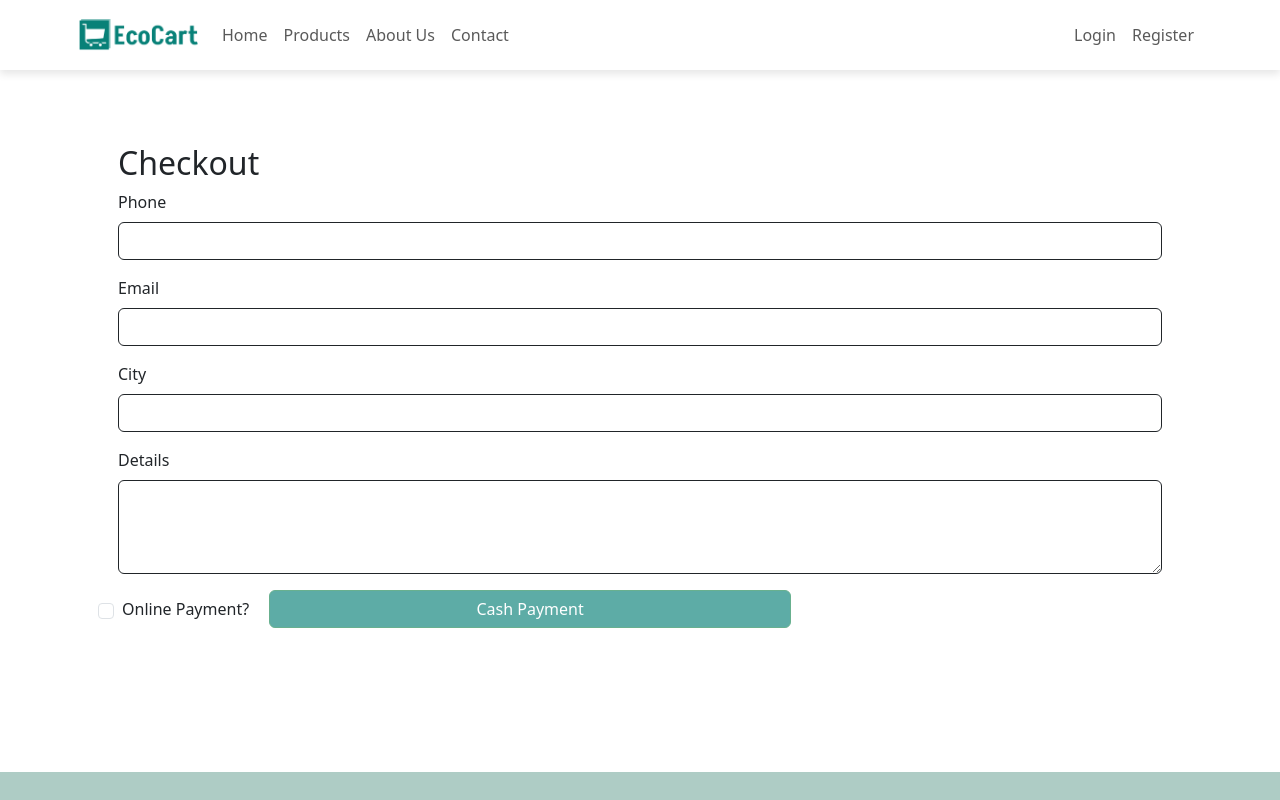
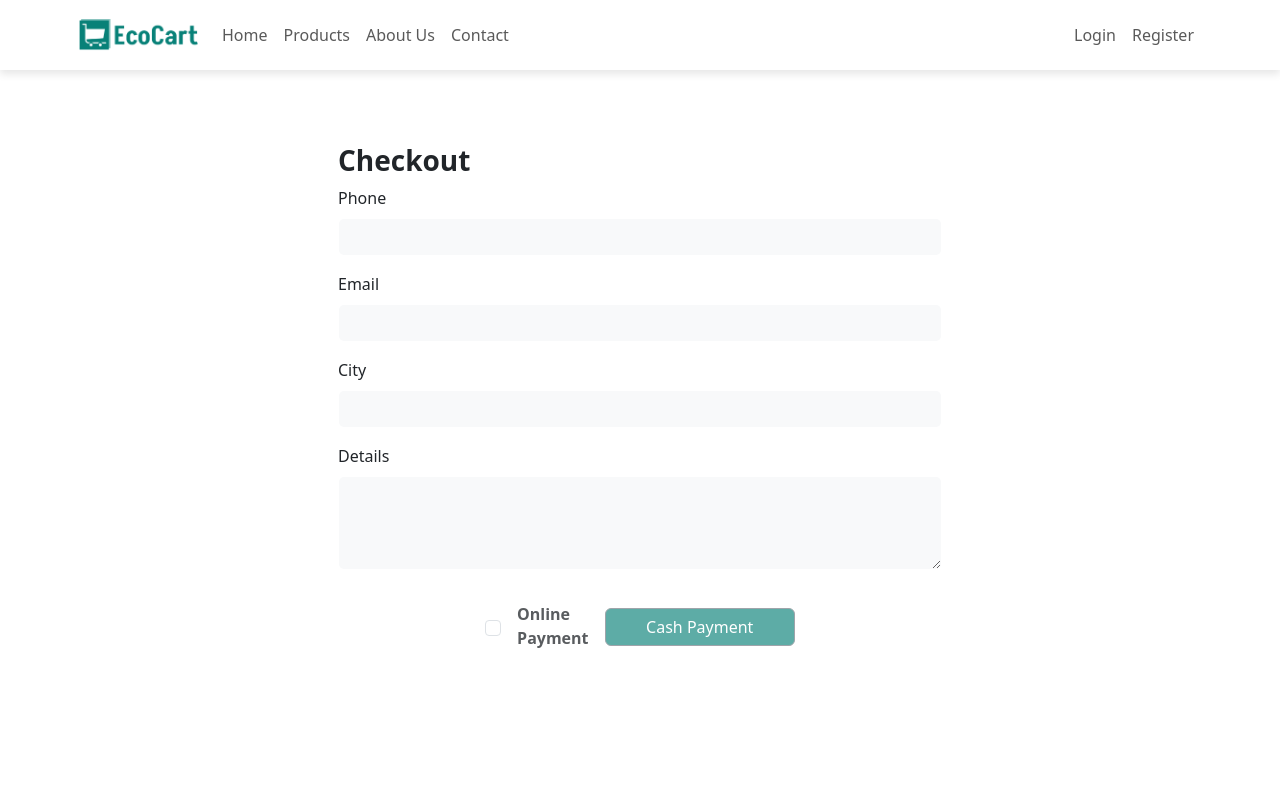
Before and after one commit to Mostafay65/ecommerce, a React (Create React App) app: page /checkout in a window 1280 px wide. Shown: the top 800 px of the page. Built offline with nearby package versions, Linux system fonts and the light colour scheme.

Commit message:
all orders page added

```diff
--- a/package.json
+++ b/package.json
@@ -17,6 +17,7 @@
     "express": "^4.19.2",
     "formik": "^2.4.6",
     "generate-react-cli": "^8.4.8",
+    "jwt-decode": "^4.0.0",
     "nodemailer": "^6.9.14",
     "react": "^18.3.1",
     "react-dom": "^18.3.1",
--- a/src/App.jsx
+++ b/src/App.jsx
@@ -19,6 +19,7 @@ import SingleProduct from "./Components/Products/SingleProduct/SingleProduct";
 import ChangePassword from "./Components/ChangePassword/ChangePassword";
 import ContactUs from "./Components/ContactUs/ContactUs";
 import AllUsers from "./Components/AllUsers/AllUsers";
+import AllOrders from './Components/AllOrders/AllOrders';
 import Messages from "./Components/Messages/Messages";
 
 
@@ -42,6 +43,7 @@ function App() {
                 { path: "/Contact-us", element: <ContactUs /> },
                 // { path: "/About-us", element: <Home /> },
                 { path: "/checkout", element: <CheckOut /> },
+                {path:'/allorders' , element: <AllOrders/> },
                 { path: "products", element: <Products /> },
                 { path: "products/:id", element: <SingleProduct /> },
                 { path: "login", element: <Login /> },
--- /dev/null
+++ b/src/Components/AllOrders/AllOrders.jsx
@@ -0,0 +1,95 @@
+import React, { useEffect, useState } from "react";
+import styles from "./AllOrders.module.css";
+import axios from "axios";
+import { jwtDecode } from "jwt-decode";
+import Spinner from "../Helpers/Spinner";
+
+export default function AllOrders() {
+  const [orders, setOrders] = useState([]);
+  const [isLoading, setisLoading] = useState(false);
+  const token = localStorage.getItem("userToken");
+  const { id } = jwtDecode(token);
+
+  async function GetOrders() {
+    try {
+      const { data } = await axios.get(
+        `https://ecommerce.routemisr.com/api/v1/orders/user/${id}`
+      );
+      setisLoading(false);
+      if (data?.length) {
+        setOrders(data);
+        console.log(data);
+      } else {
+        setOrders(null);
+      }
+    } catch (error) {
+      console.log(error);
+    }
+  }
+  useEffect(() => {
+    setisLoading(true);
+    GetOrders();
+  }, []);
+  return (
+    <>
+      <title>All Orders</title>
+      <section className="py-5">
+      {isLoading && <Spinner />}
+        <div className="container">
+          <h2 className="fw-semibold mb-4 mt-5">MyOrders</h2>
+
+          {orders ? (
+            orders.map((order, index) => (
+              <div key={index} className={`${styles.orderCard} row p-3 mb-4`}>
+                <div className="details d-flex justify-content-between">
+                  <div>
+                    <h3 className="h6 fw-semibold mb-2">
+                      Payment Method: {order.paymentMethodType}
+                    </h3>
+                    <h3 className="h6 fw-semibold mb-4">
+                      Total Order Price:{" "}
+                      <span className="text-main">
+                        {order.totalOrderPrice} EGP
+                      </span>
+                    </h3>
+                  </div>
+                  {order.shippingAddress && (
+                    <div>
+                      <h3 className="h6 fw-semibold mb-3">
+                        Delivered To: {order.shippingAddress.city}
+                      </h3>
+                    </div>
+                  )}
+                </div>
+                <div className="row">
+                  {order.cartItems.map((item, idx) => (
+                    <div
+                      key={idx}
+                      className={`${styles.itemCard} col-6 col-sm-4 col-md-3 col-lg-2 mb-3`}
+                    >
+                      <div className={`${styles.itemInner} p-2`}>
+                        <img
+                          src={item.product.imageCover}
+                          className="img-fluid rounded mb-2"
+                          alt={item.product.title}
+                        />
+                        <h4 className="fs-6 text-main mb-1">
+                          {item.product.category.name}
+                        </h4>
+                        <h4 className="fs-6 mb-1">
+                          {item.product.title.split(" ").slice(0, 4).join(" ")}
+                        </h4>
+                      </div>
+                    </div>
+                  ))}
+                </div>
+              </div>
+            ))
+          ) : (
+            <div className="text-center">No orders found.</div>
+          )}
+        </div>
+      </section>
+    </>
+  );
+}
--- /dev/null
+++ b/src/Components/AllOrders/AllOrders.module.css
@@ -0,0 +1,40 @@
+.orderCard {
+    background-color: #f8f9fa;
+    border: 1px solid #dee2e6;
+    border-radius: 8px;
+    box-shadow: 0 4px 8px rgba(0, 0, 0, 0.1);
+    transition: transform 0.3s ease, box-shadow 0.3s ease;
+  }
+
+  .orderCard:hover {
+    transform: translateY(-5px);
+    box-shadow: 0 8px 16px rgba(0, 0, 0, 0.2);
+  }
+
+  .itemCard {
+    transition: transform 0.3s ease;
+  }
+
+  .itemCard:hover {
+    transform: scale(1.05);
+  }
+
+  .itemInner {
+    background-color: #ffffff;
+    border-radius: 8px;
+    box-shadow: 0 2px 4px rgba(0, 0, 0, 0.1);
+    transition: box-shadow 0.3s ease;
+  }
+
+  .itemInner:hover {
+    box-shadow: 0 4px 8px rgba(0, 0, 0, 0.15);
+  }
+
+  .text-main {
+    color: #007bff;
+  }
+
+  h2 {
+    font-size: 1.75rem;
+    font-weight: 600;
+  }
--- a/src/Components/Cart/Cart.jsx
+++ b/src/Components/Cart/Cart.jsx
@@ -105,7 +105,7 @@ export default function Cart() {
                                   className="img-fluid rounded-3"
                                 />
                               </div>
-                              <div className="col-md-3 col-lg-3 col-xl-3">
+                              <div className={`${styles["margin-top-sm"]} col-md-3 col-lg-3 col-xl-3`}>
                                 <h6 className="text-muted">
                                   {product.product.category.name}
                                 </h6>
@@ -125,7 +125,7 @@ export default function Cart() {
                                 >
                                   <i className="fas fa-minus"></i>
                                 </button>
-                                <span className="mx-lg-3 mx-md-0 mx-3">
+                                <span className="mx-lg-3 mx-md-0 mx-3 mt-1">
                                   {product.count}
                                 </span>
                                 <button
--- a/src/Components/Cart/Cart.module.css
+++ b/src/Components/Cart/Cart.module.css
@@ -0,0 +1,5 @@
+@media (max-width: 766px) {
+    .margin-top-sm {
+      margin-top: 15px;
+    }
+  }
--- a/src/Components/CheckOut/CheckOut.jsx
+++ b/src/Components/CheckOut/CheckOut.jsx
@@ -16,7 +16,6 @@ export default function CheckOut() {
   };
 
   const validationSchema = Yup.object({
-    //Validation schema for YUP
     details: Yup.string()
       .min(5, "Give us More Details")
       .required("Details is required"),
@@ -32,12 +31,14 @@ export default function CheckOut() {
       .required("Phone Number is required"),
     email: Yup.string().email("Email Not Valid").required("Email is Required"),
   });
+
   const initialValues = {
     details: "",
     phone: "",
     city: "",
     email: "",
   };
+
   const formik = useFormik({
     initialValues,
     validationSchema,
@@ -59,16 +60,16 @@ export default function CheckOut() {
       );
       console.log(data);
       if (data.status == "success") {
-        toast.success("Order Placed Successfully", { theme: "dark" });
+        toast.success("Order Placed Successfully", { theme: "light" });
         setNumOfItems(0);
         if (isOnlinePayment) {
           setTimeout(() => (window.location.href = data.session.url), 5000);
         } else {
-          setTimeout(() => navigate(""), 5000);
+          setTimeout(() => navigate("/AllOrders"), 5000);
         }
       } else {
         toast.error("Something Went Wrong", {
-          theme: "dark",
+          theme: "light",
           position: "bottom-right",
         });
       }
@@ -80,14 +81,14 @@ export default function CheckOut() {
   return (
     <section className="py-5">
       <title>Check Out</title>
-      <div className="container p-5 my-5">
+      <div className={`container p-5 my-5 ${styles.formContainer}`}>
         <h2>Checkout</h2>
 
-        <form onSubmit={formik.handleSubmit}>
-          <div className="form-group mb-3">
+        <form onSubmit={formik.handleSubmit} className={styles.form}>
+          <div className={`form-group mb-3 ${styles.formGroup}`}>
             <label htmlFor="phone">Phone</label>
             <input
-              className="form-control border-dark"
+              className={`form-control bg-gray ${styles.input}`}
               id="phone"
               value={formik.values.phone}
               onChange={formik.handleChange}
@@ -96,34 +97,32 @@ export default function CheckOut() {
             />
             {formik.errors.phone && formik.touched.phone ? (
               <div className="alert alert-danger my-2">
-                {" "}
-                {formik.errors.phone}{" "}
+                {formik.errors.phone}
               </div>
             ) : null}
           </div>
 
-          <div className="form-group mb-3">
-            <label htmlFor="phone">Email</label>
+          <div className={`form-group mb-3 ${styles.formGroup}`}>
+            <label htmlFor="email">Email</label>
             <input
-              className="form-control border-dark"
+              className={`form-control bg-gray ${styles.input}`}
               id="email"
               value={formik.values.email}
               onChange={formik.handleChange}
               onBlur={formik.handleBlur}
               name="email"
             />
-            {formik.errors.phone && formik.touched.email ? (
+            {formik.errors.email && formik.touched.email ? (
               <div className="alert alert-danger my-2">
-                {" "}
-                {formik.errors.email}{" "}
+                {formik.errors.email}
               </div>
             ) : null}
           </div>
 
-          <div className="form-group mb-3">
+          <div className={`form-group mb-3 ${styles.formGroup}`}>
             <label htmlFor="city">City</label>
             <input
-              className="form-control border-dark"
+              className={`form-control bg-gray ${styles.input}`}
               type="text"
               id="city"
               name="city"
@@ -133,17 +132,15 @@ export default function CheckOut() {
             />
             {formik.errors.city && formik.touched.city ? (
               <div className="alert alert-danger my-2">
-                {" "}
-                {formik.errors.city}{" "}
+                {formik.errors.city}
               </div>
             ) : null}
           </div>
 
-          <div className="form-group mb-3">
+          <div className={`form-group mb-3 ${styles.formGroup}`}>
             <label htmlFor="details">Details</label>
             <textarea
-              type="text"
-              className="form-control border-dark"
+              className={`form-control bg-gray ${styles.input}`}
               id="details"
               name="details"
               value={formik.values.details}
@@ -154,39 +151,37 @@ export default function CheckOut() {
             ></textarea>
             {formik.errors.details && formik.touched.details ? (
               <div className="alert alert-danger my-2">
-                {" "}
-                {formik.errors.details}{" "}
+                {formik.errors.details}
               </div>
             ) : null}
           </div>
 
-          <div className="d-flex align-items-center ">
+          <div
+            className={`d-flex align-items-center justify-content-center py-3`}
+          >
+            <div className="form-check d-flex align-items-center">
               <input
                 type="checkbox"
                 onChange={() => setisOnlinePayment(!isOnlinePayment)}
-              className="form-check-input"
-              name=""
+                className="form-check-input custom-checkbox"
                 id="payment"
               />
-            <label for="payment" className="form-check-label px-1">
-              Online Payment?
+              <label
+                htmlFor="payment"
+                className="form-check-label ms-2 fw-bold text-muted"
+              >
+                Online Payment
               </label>
+            </div>
 
-            {isOnlinePayment ? (
             <button
-                className="btn btn-success bg-main w-50 ms-3"
+              className={`btn ${
+                isOnlinePayment ? "btn-primary" : "btn-secondary"
+              } bg-main w-100 ms-3 payment-btn`}
               disabled={!(formik.isValid && formik.dirty)}
             >
-                Online Payment
+              {isOnlinePayment ? "Online Payment" : "Cash Payment"}
             </button>
-            ) : (
-              <button
-                className="btn btn-success bg-main w-50 ms-3"
-                disabled={!(formik.isValid && formik.dirty)}
-              >
-                Cash Payment
-              </button>
-            )}
           </div>
         </form>
       </div>
--- a/src/Components/CheckOut/CheckOut.module.css
+++ b/src/Components/CheckOut/CheckOut.module.css
@@ -1,4 +1,20 @@
-input{
-    border-color: black;
-    border-width: 2px;
-}
+.formContainer {
+    max-width: 700px;
+    margin: 0 auto;
+
+  }
+
+  .form {
+    display: flex;
+    flex-direction: column;
+    align-items: center;
+  }
+
+  .formGroup {
+    width: 100%;
+  }
+
+  .input {
+    width: 100%;
+    margin: 0 auto;
+  }
```
Also changed, not shown: 1 other file (tests, documents, lock files or other folders). Lines whose indentation alone changed are shown as unchanged.
